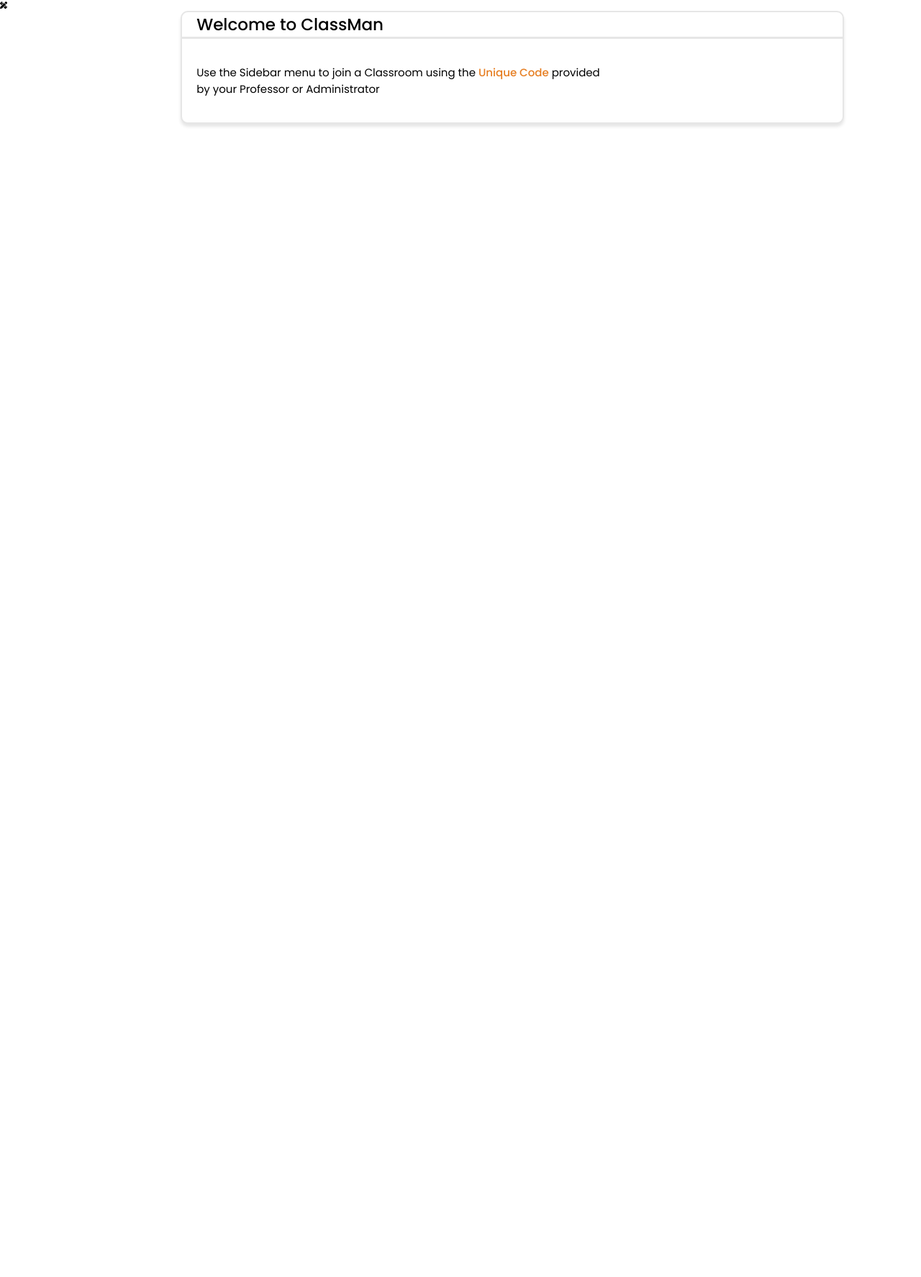
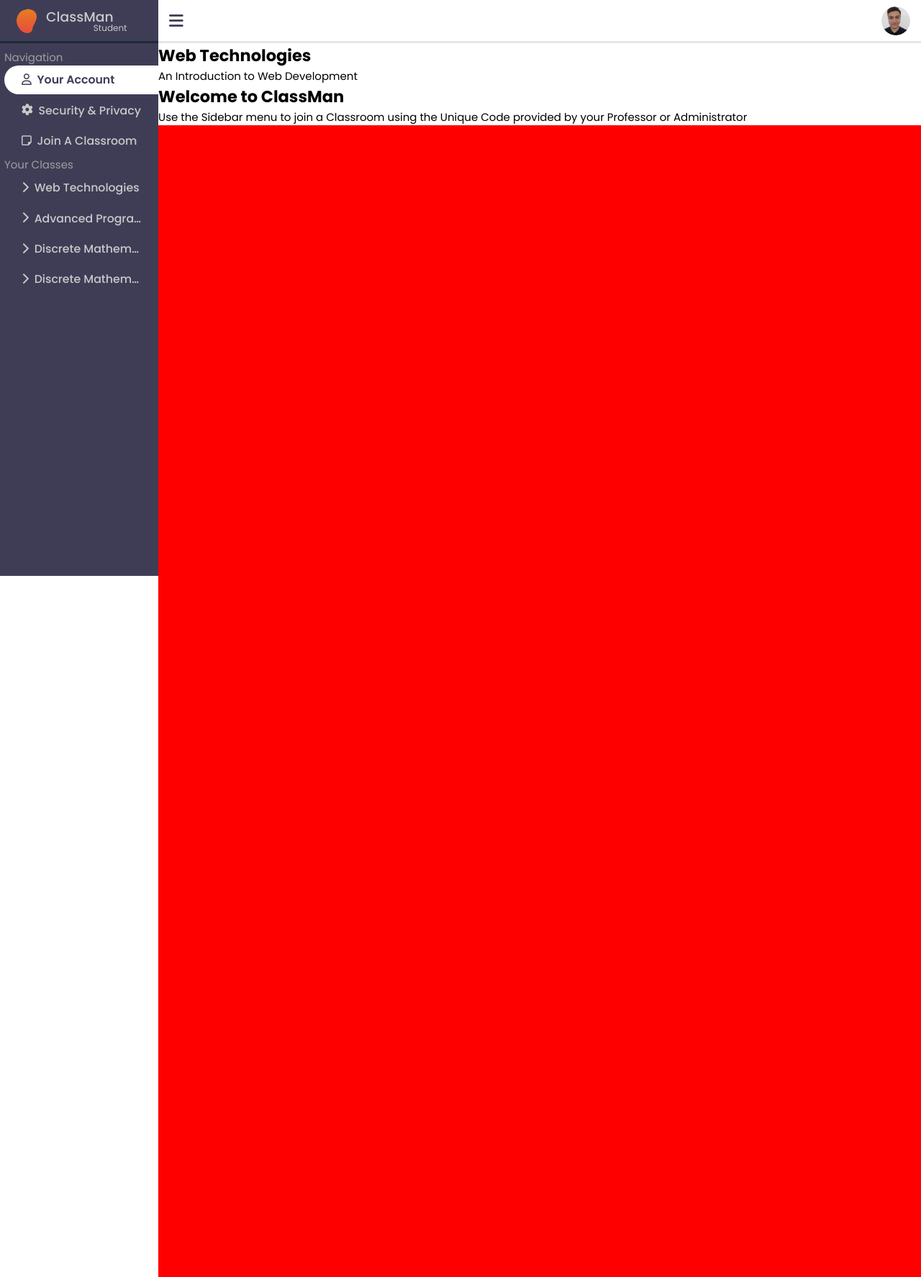
Before and after one commit to codrin-postu/Proiect-Web, a PHP site: page /dashboard-student/welcome.html in a window 1280 px wide. Shown: the whole page at 72% size. Before the commit the page ends 176 px from the top, so only its background shows below. Run offline with PHP 8.4, Linux system fonts and the light colour scheme; some libraries are stand-ins or nearby versions.

Commit message:
Reparat o problema cu scrollbar pe telefon

```diff
--- a/src/dashboard-student/welcome.html
+++ b/src/dashboard-student/welcome.html
@@ -6,33 +6,184 @@
     <meta http-equiv="X-UA-Compatible" content="IE=edge">
     <meta name="viewport" content="width=device-width, initial-scale=1.0">
 
-    <link rel="preconnect" href="https://fonts.gstatic.com">
+    <link rel="shortcut icon" href="../../images/favicon.ico" type="image/x-icon">
+
     <link href="https://fonts.googleapis.com/css2?family=Poppins:wght@300;400;500;600;700&display=swap"
         rel="stylesheet">
     <script src="https://kit.fontawesome.com/86fe649324.js" crossorigin="anonymous"></script>
 
-    <link rel="stylesheet" href="../styles/dashboard-student.css">
-    <!-- Temporary - To be connected with dashboard skeleton -->
+    <link rel="stylesheet" type="text/css" href="../styles/dashboard-student.css" />
 
-    <title>ClassMan | Student - Welcome</title>
+    <title>ClassMan Student | Welcome</title>
 </head>
 
-<body>
+<body class="stop-transition-load" id="body-padding">
+    <header class="header" id="header">
+        <div class="header-toggle">
+            <i class="fas fa-bars" id="header-toggle"></i>
+        </div>
 
-    <!-- Top Bar -->
-    <header>
-        <div class="top-bar">
-            <i class="fas fa-pencil-ruler navbar-click" id="navbar-click"></i>
+        <div class="header-img">
+            <img src="../images/png/codrin-img.png" alt="Profile Picture">
         </div>
     </header>
+    <div class="l-navbar first-navbar" id="navbar">
+        <nav class="nav">
+            <div>
+                <a href="#" class="nav-logo">
+                    <img src="../images/svg/304315.svg" alt="Ripe Mango, ClassMan Logo" />
+                    <div class="nav-logo-info">
+                        <span class="name">ClassMan</span>
+                        <span class="usertype">Student</span>
+                    </div>
 
-    <div class="test-nav show" id="test-nav">
-        <div class="top-bar">
-        </div>
+                </a>
+                <div class="nav-list">
+                    <!-- Navigation Section -->
+                    <span class="nav-section">Navigation</span>
+                    <a href="#" class="nav-link active">
+                        <i class="far fa-user"></i>
+                        <span class="nav-name">Your Account</span>
+                    </a>
+                    <a href="#" class="nav-link">
+                        <i class="fas fa-cog"></i>
+                        <span class="nav-name">Security & Privacy</span>
+                    </a>
+                    <a href="#" class="nav-link">
+                        <i class="far fa-sticky-note"></i>
+                        <span class="nav-name">Join A Classroom</span>
+                    </a>
+                    <!-- Your Classes section -->
+                    <span class="nav-section">Your Classes</span>
+                    <div class="nav-class">
+                        <div class="class-select">
+                            <i class="fas fa-chevron-right"></i>
+                            <span class="class-title">Web Technologies</span>
+                        </div>
+                        <div class="class-links" id="class-links">
+                            <a href="#" class="nav-link">
+                                <i class="fas fa-book-open"></i>
+                                <span class="nav-name">Class Information</span>
+                            </a>
+                            <a href="#" class="nav-link">
+                                <i class="fas fa-clock"></i>
+                                <span class="nav-name">Check Attendance</span>
+                            </a>
+                            <a href="#" class="nav-link">
+                                <i class="fas fa-highlighter"></i>
+                                <span class="nav-name">Class Documentation</span>
+                            </a>
+                            <a href="#" class="nav-link">
+                                <i class="fas fa-paperclip"></i>
+                                <span class="nav-name">Homework</span>
+                            </a>
+                            <a href="#" class="nav-link">
+                                <i class="fas fa-percentage"></i>
+                                <span class="nav-name">Grades</span>
+                            </a>
+                        </div>
+                    </div>
+
+                    <div class="nav-class">
+                        <div class="class-select">
+                            <i class="fas fa-chevron-right"></i>
+                            <span class="class-title">Advanced Programming</span>
+                        </div>
+                        <div class="class-links" id="class-links">
+                            <a href="#" class="nav-link">
+                                <i class="fas fa-book-open"></i>
+                                <span class="nav-name">Class Information</span>
+                            </a>
+                            <a href="#" class="nav-link">
+                                <i class="fas fa-clock"></i>
+                                <span class="nav-name">Check Attendance</span>
+                            </a>
+                            <a href="#" class="nav-link">
+                                <i class="fas fa-highlighter"></i>
+                                <span class="nav-name">Class Documentation</span>
+                            </a>
+                            <a href="#" class="nav-link">
+                                <i class="fas fa-paperclip"></i>
+                                <span class="nav-name">Homework</span>
+                            </a>
+                            <a href="#" class="nav-link">
+                                <i class="fas fa-percentage"></i>
+                                <span class="nav-name">Grades</span>
+                            </a>
+                        </div>
+                    </div>
+
+                    <div class="nav-class">
+                        <div class="class-select">
+                            <i class="fas fa-chevron-right"></i>
+                            <span class="class-title">Discrete Mathematics</span>
+                        </div>
+                        <div class="class-links" id="class-links">
+                            <a href="#" class="nav-link">
+                                <i class="fas fa-book-open"></i>
+                                <span class="nav-name">Class Information</span>
+                            </a>
+                            <a href="#" class="nav-link">
+                                <i class="fas fa-clock"></i>
+                                <span class="nav-name">Check Attendance</span>
+                            </a>
+                            <a href="#" class="nav-link">
+                                <i class="fas fa-highlighter"></i>
+                                <span class="nav-name">Class Documentation</span>
+                            </a>
+                            <a href="#" class="nav-link">
+                                <i class="fas fa-paperclip"></i>
+                                <span class="nav-name">Homework</span>
+                            </a>
+                            <a href="#" class="nav-link">
+                                <i class="fas fa-percentage"></i>
+                                <span class="nav-name">Grades</span>
+                            </a>
+                        </div>
+                    </div>
+
+                    <div class="nav-class">
+                        <div class="class-select">
+                            <i class="fas fa-chevron-right"></i>
+                            <span class="class-title">Discrete Mathematics</span>
+                        </div>
+                        <div class="class-links" id="class-links">
+                            <a href="#" class="nav-link">
+                                <i class="fas fa-book-open"></i>
+                                <span class="nav-name">Class Information</span>
+                            </a>
+                            <a href="#" class="nav-link">
+                                <i class="fas fa-clock"></i>
+                                <span class="nav-name">Check Attendance</span>
+                            </a>
+                            <a href="#" class="nav-link">
+                                <i class="fas fa-highlighter"></i>
+                                <span class="nav-name">Class Documentation</span>
+                            </a>
+                            <a href="#" class="nav-link">
+                                <i class="fas fa-paperclip"></i>
+                                <span class="nav-name">Homework</span>
+                            </a>
+                            <a href="#" class="nav-link">
+                                <i class="fas fa-percentage"></i>
+                                <span class="nav-name">Grades</span>
+                            </a>
+                        </div>
+                    </div>
+                </div>
+            </div>
+        </nav>
     </div>
 
-    <div class="content open" id="content">
-        <section class="welcome-message width-full-L">
+    <!-- Dashboard Content  -->
+    <div class="main-content">
+
+        <section class="class-banner">
+            <h2>Web Technologies</h2>
+            <p>An Introduction to Web Development</p>
+        </section>
+
+        <section class="welcome-message">
             <div class="section-header">
                 <h2>Welcome to ClassMan</h2>
             </div>
@@ -42,9 +193,13 @@
                 </p>
             </div>
         </section>
+        <div class="square"></div>
+
     </div>
 
-    <script src="../scripts/navbar-test.js"></script>
+    <!-- JS Scripts -->
+    <script>document.body.classList.remove('stop-transition-load')</script>
+    <script src="../scripts/dashboard-sidemenu.js"></script>
 </body>
 
 </html>
--- a/src/styles/dashboard-student.css
+++ b/src/styles/dashboard-student.css
@@ -1,3 +1,34 @@
+:root {
+  --nav-background-color: #3f3d56;
+  --hover-accent-color: #302e41;
+  --accent-orange-color: #e67e22;
+  --accent-red-color: #e74c3c;
+  --white-color: #fff;
+
+  --nav-animation: 0.5s;
+
+  --sidebar-width: 200px;
+
+  --z-fixed: 100;
+}
+
+/* Scrollbar Modification  */
+
+::-webkit-scrollbar {
+  width: 6px;
+  margin-right: 120px;
+}
+
+::-webkit-scrollbar-track {
+  background: transparent;
+}
+
+::-webkit-scrollbar-thumb {
+  background: #e67e22;
+}
+
+/* End Scrollbar Modification  */
+
 *,
 *::before,
 *::after {
@@ -7,171 +38,297 @@
 }
 
 html {
-  font-family: "Poppins", sans-serif;
-  scroll-behavior: smooth;
-  background: #fff;
-  font-weight: 400;
-  font-size: 8px;
+  font-size: 12px;
+  overflow: hidden;
 }
 
-/* Scrollbar Modification  */
-
-::-webkit-scrollbar {
-    width: 10px;
+body.stop-transition-load * {
+  transition: none !important;
 }
 
-  ::-webkit-scrollbar-track {
-    background: #f1f1f1;
+body {
+  position: relative;
+  margin: 4em 0 0 0;
+  padding: 0;
+  font-family: "Poppins", sans-serif;
+
+  transition: var(--nav-animation);
+  transition-property: padding-left;
 }
 
-  ::-webkit-scrollbar-thumb {
-    background: #d4d4d4;
+.body-padding {
+  padding-left: 0;
 }
 
-  ::-webkit-scrollbar-thumb:hover {
-    background: #e67e22;
+
+a {
+  text-decoration: none;
 }
 
-  /* End Scrollbar Modification  */
+/* Header Section  */
+.header {
+  width: 100%;
+  height: 4em;
+  position: fixed;
+  top: 0;
+  left: 0;
+  display: flex;
+  align-items: center;
+  justify-content: space-between;
+  padding: 0 1em;
+  background-color: var(--white-color);
+  z-index: var(--z-fixed);
+
+  border-bottom: #e6e6e6 0.2em solid;
+
+  transition: var(--nav-animation);
+  transition-property: padding-left;
+}
+
+.header-toggle {
+  color: var(--nav-background-color);
+  font-size: 1.5em;
+  cursor: pointer;
+}
+
+.header-img {
+  width: 35px;
+  height: 35px;
+  display: flex;
+  justify-content: center;
+  border-radius: 50%;
+  overflow: hidden;
+}
+
+.header-img img {
+  width: 40px;
+}
+
+.header-padding {
+  padding-left: calc(var(--sidebar-width) + 1em);
+}
+
+/* End Header Section  */
+
+/* Navbar Section  */
+
+.l-navbar {
+  position: fixed;
+  top: 0;
+  left: 0;
+  width: 0;
+  height: 100vh;
+  background-color: var(--nav-background-color);
+
+  transition: var(--nav-animation);
+  transition-property:width;
+
+  z-index: var(--z-fixed);
+}
+
+.nav {
+  height: 100%;
+  display: flex;
+  flex-direction: column;
+  justify-content: space-between;
+  overflow: hidden;
+}
+
+.nav-list {
+  max-height: calc(100vh - 5em);
+  overflow-y: scroll;
+  overflow-x: hidden;
+
+  -ms-overflow-style: none;
+  scrollbar-width: none;
+}
+
+.nav-list::-webkit-scrollbar {
+  display: none;
+}
+
+.nav-list:hover::-webkit-scrollbar {
+  display: block;
+}
+
+.nav-list:hover {
+  scrollbar-width: block;
+  -ms-overflow-style: auto;
+}
+
+.nav-logo,
+.nav-link,
+.class-select {
+  display: grid;
+  grid-template-columns: max-content max-content;
+  align-items: center;
+  column-gap: 0.5em;
+  padding: 0.5em 0 0.5em 1.5em;
+}
+
+/* Sidebar Logo  */
+
+.nav-logo {
+  height: 4em;
+  margin-bottom: 0.5em;
+  border-bottom: #1d2a36 0.2em solid;
+}
+
+.nav-logo-info {
+  display: flex;
+  flex-direction: column;
+}
+
+.nav-logo-info .name {
+  font-size: 1.25em;
+  color: #c9c9c9;
+  font-weight: 500;
+  height: 1.1em;
+  width: 6em;
+}
+
+.nav-logo-info .usertype {
+  font-size: 0.8em;
+  color: #c9c9c9;
+  text-align: end;
+}
+
+.nav-section {
+  color: #9e9e9e;
+  padding-left: 0.4em;
+  white-space: nowrap;
+}
+
+.nav-link,
+.class-select {
+  position: relative;
+  color: #c9c9c9;
+  font-weight: 500;
+  font-size: 1.05em;
+  margin-bottom: 0.1em;
+  margin-left: 0.4em;
+}
+
+.nav-link:hover,
+.class-select:hover {
+  background-color: var(--hover-accent-color);
+}
+
+.nav-link.active {
+  color: var(--nav-background-color);
+  font-weight: 600;
+  background-color: #fff;
+  border-radius: 20px 0 0 20px;
+}
+
+/* Show Navbar on click  */
+
+.show {
+  width: var(--sidebar-width);
+}
+
+/* Class Sections  */
+
+.class-select span {
+  width: 150px;
+  white-space: nowrap;
+  overflow: hidden;
+  text-overflow: ellipsis;
+}
+
+.class-select:hover {
+  cursor: pointer;
+}
+
+.nav-class.open .class-select {
+  color: var(--accent-orange-color);
+
+  transition: 0.3s;
+}
+
+.nav-class.open {
+  position: relative;
+}
+
+.nav-class.open::before {
+  content: "";
+  position: absolute;
+  left: 0;
+  margin-top: 0.8em;
+  width: 3px;
+  height: 11.5em;
+  background-color: var(--accent-orange-color);
+
+  transition: 0.3s;
+}
+
+.class-links {
+  display: none;
+
+  transition: display 0.3s;
+}
+
+.nav-class .nav-link {
+  font-size: 0.8em;
+  margin-left: 2em;
+}
+
+/* End Class Sections  */
+
+/* End Navbar Section  */
 
 /* General Dashboard Content  */
 
-body {
-    background-image: url(../images/svg/Waves.svg);
-    background-repeat: no-repeat;
-    background-size: cover;
-    background-attachment: fixed;
-    background-position: center bottom -50vh;
-
-    display: flex;
-
-  }
-
-  .content {
-    position: absolute;
-    z-index: 10;
-    display: flex;
-    justify-content: center;
-    flex-wrap: wrap;
-    width: 100vw;
-  }
-
-  .content.open {
-    left: 20em;
-    width: 80vw;
-  }
-
-  section {
-    border-color: #e6e6e6;
-    border-width: 0.2em;
-    border-style: solid;
-    border-radius: 10px;
-
-    flex-basis: 90%;
-
-    overflow: visible;
-
-    margin: 1.5em 1.6em;
-    background-color: #fff;
-    box-shadow: 0px 4px 4px 0 #e6e6e6;
-  }
-
-  section h2 {
-    font-size: 2.3em;
-    font-weight: 500;
-  }
-
-  section .section-header {
-    display: flex;
-    justify-content: space-between;
-    padding: 0 2em;
-    border-bottom: #e6e6e6 0.3em solid;
-    overflow: visible;
-  }
-
-  section .section-content {
-    padding: 2em 2em;
-    max-height: 40vh;
-    overflow: auto;
-  }
-
-  section p {
-    max-width: 60ch;
-    font-size: 1.5em;
-    font-weight: 400;
-    padding: 1em 0;
-  }
-
-  section .emphasis {
-    color: #e67e22;
-    font-weight: 500;
+.square {
+  height: 200vh;
+  width: 100%;
+  background-color: red;
 }
 
 /* End General Dashboard Content  */
 
-  /* Banner Section  */
+/* Media Queries  */
 
-  .class-banner {
-    flex-basis: 100%;
-
-    display: flex;
-    flex-direction: column;
-    justify-content: space-between;
-
-    margin: 7em 0;
-    padding: 3em;
-
-    min-height: 20vh;
-    height: fit-content;
-
-    border: none;
-    border-radius: 0;
-
-    background-image: url("../images/png/red-orange-gradient-harsh.png");
-    background-repeat: no-repeat;
-    background-size: cover;
+@media screen and (min-width: 850px) {
+  html {
+    font-size: 15px;
   }
 
-  .class-banner h2 {
-    color: white;
-    font-size: 4em;
-    margin-bottom: 1em;
+  body {
+    margin: calc(3em + 1em) 0 0 0;
+    padding-left: 220px;
+    overflow-x: hidden;
+    overflow: overlay;
+  }
+  .header {
+    padding: 0 1em 0 calc(220px + 1em);
   }
 
-  .class-banner p {
-    color: white;
-    font-size: 2.5em;
+  .header-img {
+    width: 40px;
+    height: 40px;
   }
 
-  /* End Banner Section  */
+  .header-img img {
+    width: 45px;
+  }
 
-  /* Media Queries  */
-  @media (min-width: 400px) {
-    html {
-      font-size: 10px;
+  .l-navbar {
+    left: 0;
+    width: 220px;
+  }
+
+  .show {
+    width: 0;
+  }
+
+  .header-padding {
+    padding: 1em;
+  }
+
+  .body-padding {
+    padding: 0;
   }
 }
 
-  @media (min-width: 850px) {
-    html {
-      font-size: 10px;
-    }
-
-    .width-halfM {
-      flex-basis: 44%;
-    }
-  }
-
-  @media (min-width: 1100px) {
-    .width-halfL {
-      flex-basis: 44%;
-    }
-    .width-thirdL {
-      flex-basis: 28%;
-    }
-
-    .width-two-thirdsL {
-      flex-basis: 60%;
-    }
-  }
 /* End Media Queries  */
```
Also changed, not shown: src/scripts/dashboard-sidemenu.js (added, +60 -0 lines). Lines whose indentation alone changed are shown as unchanged.
